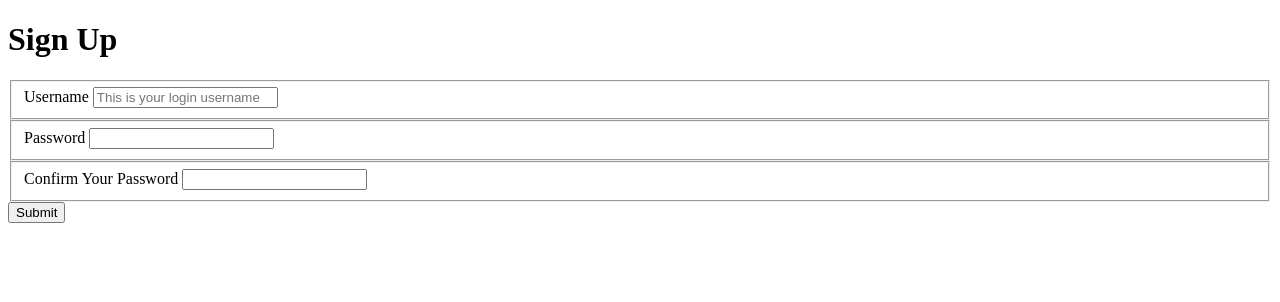
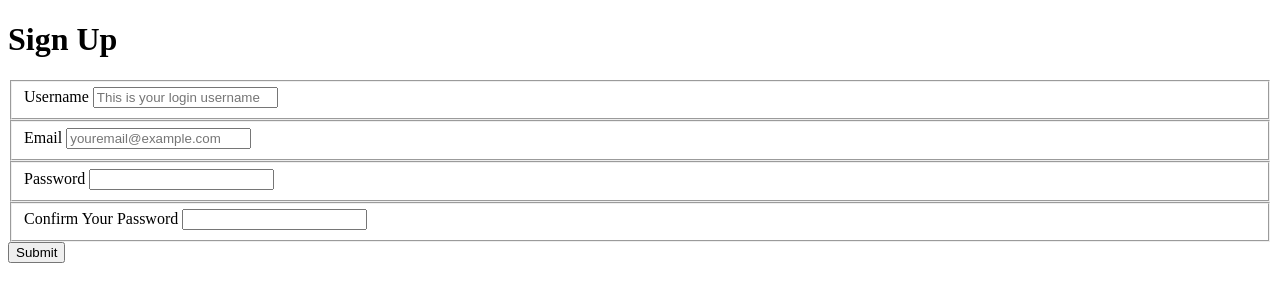
Before and after one commit to T-Dan3/V-League, a Flask app: page /signup in a window 1280 px wide. Shown: the top 302 px of the page. Run offline with Flask 2, Linux system fonts and the light colour scheme.

Commit message:
Signup pt2 done

```diff
--- a/main.py
+++ b/main.py
@@ -16,7 +16,9 @@ db = SQLAlchemy(app)
 class User(UserMixin, db.Model):
    id = db.Column(db.Integer, primary_key = True)
    name = db.Column(db.String, nullable = False, unique = False)
+   email = db.Column(db.String, unique = True, nullable = False)
    password = db.Column(db.String(100), nullable = False, unique = False)
+   created_on = db.Column(db.DateTime, index = False, unique = False, nullable = True)
 
    def set_password(self, password):
       self.password = generate_password_hash(password, method="sha256")
@@ -29,12 +31,12 @@ class User(UserMixin, db.Model):
 
 class SignupForm(FlaskForm):
     username = StringField('Username', validators=[DataRequired()])
+    email = StringField('Email', validators=[Length(min=6), DataRequired()])
     password = PasswordField('Password', validators=[DataRequired()])
     confirm = PasswordField('Confirm Your Password', validators=[DataRequired(), EqualTo('password', message='Passwords must match.')])
     submit = SubmitField('Register')
 
 class LoginForm(FlaskForm):
-    """User Login Form."""
     username = StringField('Username', validators=[DataRequired()])
     password = PasswordField('Password', validators=[DataRequired()])
     submit = SubmitField('Log In')
@@ -51,14 +53,15 @@ def signup():
         if signup_form.validate_on_submit():
             print("validated")
             name = request.form.get('username')
+            email = request.form.get('email')
             password = request.form.get('password')
-            #existing_user = User.query.filter_by(username=username).first()
-            #if existing_user is None:
-            user = User(name=name)
-            user.set_password(password)
-            db.session.add(user)
-            db.session.commit()
-            return redirect(url_for('home'))
+            existing_user = User.query.filter_by(email=email).first()
+            if existing_user is None:
+                user = User(name=name, email=email)
+                user.set_password(password)
+                db.session.add(user)
+                db.session.commit()
+                return redirect(url_for('home'))
     return render_template('register.html', form=signup_form)
 
 if __name__ == "__main__":
--- a/templates/register.html
+++ b/templates/register.html
@@ -9,6 +9,11 @@
                 <fieldset class="username">
                     {{ form.username.label }}
                     {{ form.username(placeholder='This is your login username') }}
+                </fieldset>
+
+                <fieldset class="email">
+                    {{ form.email.label }}
+                    {{ form.email(placeholder='youremail@example.com') }}
                 </fieldset>
 
                 <fieldset class="password">
```
Also changed, not shown: vleague.sqlite3.
